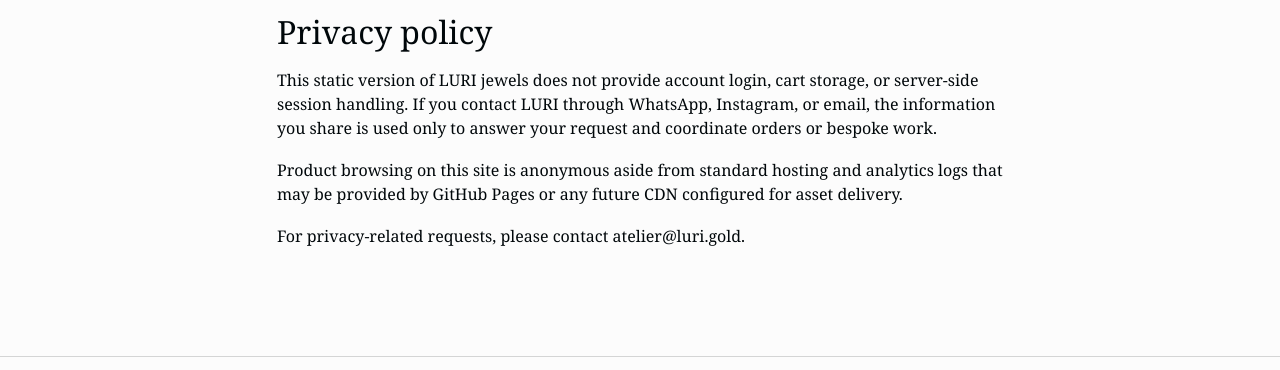
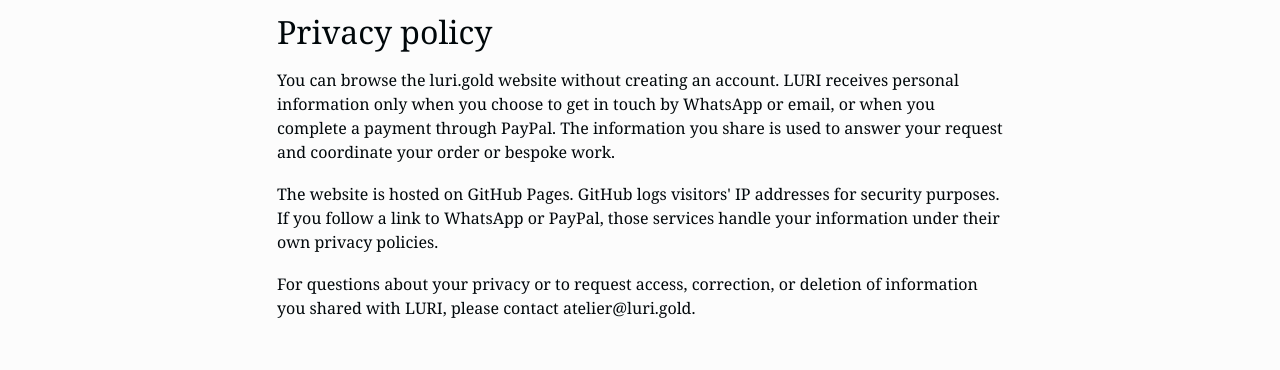
Before and after one commit to Damianofds/luri.gold, a React (Vite) app: page /privacy-policy in a window 1280 px wide. Shown: the part 233-603 px from the top of the page. Built offline with nearby package versions, Linux system fonts and the light colour scheme; no server answers; a web font is replaced by a local one.

Commit message:
Simplify privacy policy language

```diff
--- a/src/site/messages.ts
+++ b/src/site/messages.ts
@@ -91,19 +91,19 @@
   privacyEyebrow: { en: "Privacy", de: "Datenschutz", it: "Privacy" },
   privacyTitle: { en: "Privacy policy", de: "Datenschutz", it: "Privacy" },
   privacyBodyOne: {
-    en: "This static version of LURI jewels does not provide account login, cart storage, or server-side session handling. If you contact LURI through WhatsApp, Instagram, or email, the information you share is used only to answer your request and coordinate orders or bespoke work.",
-    de: "Diese statische Version von LURI jewels bietet kein Login, keinen Warenkorb und keine serverseitigen Sitzungen. Wenn Sie LURI ueber WhatsApp, Instagram oder E-Mail kontaktieren, werden Ihre Angaben nur zur Beantwortung Ihrer Anfrage und zur Abstimmung von Bestellungen oder Massanfertigungen verwendet.",
-    it: "Questa versione statica di LURI jewels non offre accesso account, carrello o gestione di sessioni lato server. Se contatti LURI tramite WhatsApp, Instagram o email, le informazioni condivise vengono usate solo per rispondere alla tua richiesta e coordinare ordini o lavori su misura."
+    en: "You can browse the luri.gold website without creating an account. LURI receives personal information only when you choose to get in touch by WhatsApp or email, or when you complete a payment through PayPal. The information you share is used to answer your request and coordinate your order or bespoke work.",
+    de: "Du kannst die Website luri.gold ohne Benutzerkonto besuchen. LURI erhält persönliche Angaben nur, wenn du über WhatsApp oder E-Mail Kontakt aufnimmst oder eine Zahlung über PayPal abschließt. Deine Angaben werden verwendet, um deine Anfrage zu beantworten und deine Bestellung oder Maßanfertigung abzustimmen.",
+    it: "Puoi visitare il sito luri.gold senza creare un account. LURI riceve dati personali solo quando scegli di contattarmi via WhatsApp o email oppure quando completi un pagamento tramite PayPal. Le informazioni che condividi vengono usate per rispondere alla tua richiesta e organizzare il tuo ordine o una creazione su misura."
   },
   privacyBodyTwo: {
-    en: "Product browsing on this site is anonymous aside from standard hosting and analytics logs that may be provided by GitHub Pages or any future CDN configured for asset delivery.",
-    de: "Die Produktnavigation auf dieser Website ist anonym, abgesehen von den ueblichen Hosting- und Analyseprotokollen, die von GitHub Pages oder einem kuenftigen CDN fuer die Asset-Auslieferung bereitgestellt werden koennen.",
-    it: "La navigazione dei prodotti su questo sito e anonima, salvo i normali log di hosting e analisi eventualmente forniti da GitHub Pages o da un futuro CDN configurato per distribuire gli asset."
+    en: "The website is hosted on GitHub Pages. GitHub logs visitors' IP addresses for security purposes. If you follow a link to WhatsApp or PayPal, those services handle your information under their own privacy policies.",
+    de: "Die Website wird über GitHub Pages bereitgestellt. GitHub protokolliert die IP-Adressen von Besucherinnen und Besuchern zu Sicherheitszwecken. Wenn du einem Link zu WhatsApp oder PayPal folgst, verarbeiten diese Dienste deine Daten nach ihren eigenen Datenschutzbestimmungen.",
+    it: "Il sito è ospitato su GitHub Pages. GitHub registra gli indirizzi IP dei visitatori per motivi di sicurezza. Se segui un link a WhatsApp o PayPal, questi servizi trattano i tuoi dati secondo le proprie informative sulla privacy."
   },
   privacyBodyThree: {
-    en: "For privacy-related requests, please contact",
-    de: "Fuer Datenschutzanfragen kontaktieren Sie bitte",
-    it: "Per richieste relative alla privacy, contatta"
+    en: "For questions about your privacy or to request access, correction, or deletion of information you shared with LURI, please contact",
+    de: "Bei Fragen zum Datenschutz oder wenn du deine bei LURI gespeicherten Angaben einsehen, berichtigen oder löschen lassen möchtest, schreibe bitte an",
+    it: "Per domande sulla privacy o per chiedere l'accesso, la correzione o la cancellazione dei dati condivisi con LURI, scrivi a"
   }
 } as const;
 
```
